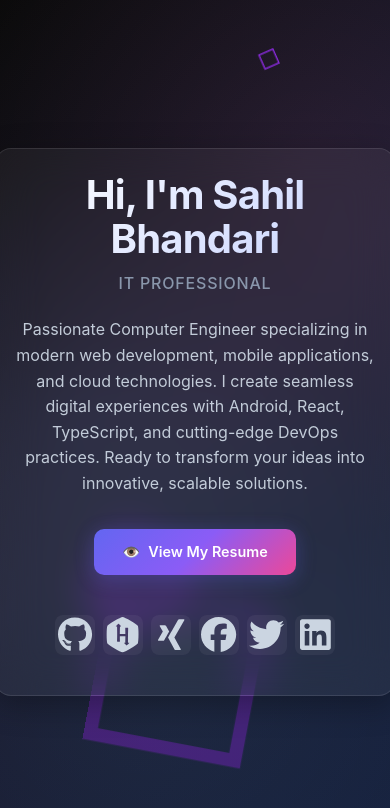
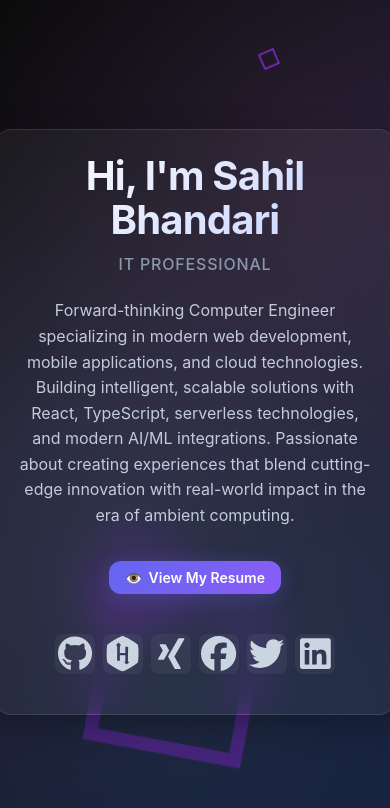
Before and after one commit to sahil-bhandari/aboutme, a React (Create React App) app: page / in a window 390 px wide. Shown: the top 808 px of the page. Built offline with nearby package versions, Linux system fonts and the light colour scheme.

Commit message:
optimise components
- typescript changes
- css changes

```diff
--- a/src/components/background/index.tsx
+++ b/src/components/background/index.tsx
@@ -1,19 +1,16 @@
+import React, { memo } from "react";
 import "./styles.css";
+
+const BACKGROUND_ITEMS = 7;
 
 const Background = () => {
   return (
-    <>
-      <ul className="background">
-        <li></li>
-        <li></li>
-        <li></li>
-        <li></li>
-        <li></li>
-        <li></li>
-        <li></li>
-      </ul>
-    </>
+    <ul className="background" aria-hidden="true">
+      {Array.from({ length: BACKGROUND_ITEMS }, (_, i) => (
+        <li key={i} />
+      ))}
+    </ul>
   );
 };
 
-export default Background;
+export default memo(Background);
--- a/src/components/intro/index.tsx
+++ b/src/components/intro/index.tsx
@@ -1,25 +1,23 @@
-import React from "react";
+import React, { memo } from "react";
 import "./styles.css";
 import Socials from "../socials";
 import ResumeViewer from "../resumeviewer";
 import Background from "../background";
 
-export default function Intro() {
+const Intro = () => {
   return (
-    <div
-      id="home"
-      className="overview"
-    >
-      <Background/>
+    <div id="home" className="overview">
+      <Background />
       <div className="content-container">
-        <section className="intro-section">
-          <h1>Hi, I'm Sahil Bhandari</h1>
+        <section className="intro-section" aria-labelledby="intro-heading">
+          <h1 id="intro-heading">Hi, I'm Sahil Bhandari</h1>
           <h2>IT Professional</h2>
           <p>
-            Passionate Computer Engineer specializing in modern web development,
-            mobile applications, and cloud technologies. I create seamless digital
-            experiences with Android, React, TypeScript, and cutting-edge DevOps practices.
-            Ready to transform your ideas into innovative, scalable solutions.
+            Forward-thinking Computer Engineer specializing in modern web development,
+            mobile applications, and cloud technologies. Building intelligent,
+            scalable solutions with React, TypeScript, serverless technologies, and modern
+            AI/ML integrations. Passionate about creating experiences that blend cutting-edge
+            innovation with real-world impact in the era of ambient computing.
           </p>
         </section>
 
@@ -33,4 +31,6 @@ export default function Intro() {
       </div>
     </div>
   );
-}
+};
+
+export default memo(Intro);
--- a/src/components/resumeviewer/index.tsx
+++ b/src/components/resumeviewer/index.tsx
@@ -1,4 +1,4 @@
-import React, { useState } from "react";
+import React, { useState, useCallback, memo } from "react";
 import "./styles.css";
 
 interface ResumeViewerProps {
@@ -6,66 +6,72 @@ interface ResumeViewerProps {
   name: string;
 }
 
-export default function ResumeViewer({
-  resumeUrl = "https://drive.google.com/file/d/17lEXXo8KHI_zRlFckyCg5Q2LUFczUlEq/view?usp=share_link",
-  name = "Sahil Bhandari"
-}: ResumeViewerProps) {
-  const [isModalOpen, setIsModalOpen] = useState(false);
+interface ResumeModalProps {
+  isOpen: boolean;
+  onClose: () => void;
+  onShare: () => void;
+  embedUrl: string;
+  downloadUrl: string;
+  name: string;
+}
 
-  // Convert Google Drive share link to embed link
-  const getEmbedUrl = (url: string) => {
-    const fileId = url.match(/\/d\/(.*?)\/view/)?.[1];
-    return fileId ? `https://drive.google.com/file/d/${fileId}/preview` : url;
-  };
+// Extract modal to separate memoized component
+const ResumeModal = memo(({
+  isOpen,
+  onClose,
+  onShare,
+  embedUrl,
+  downloadUrl,
+  name
+}: ResumeModalProps) => {
+  const handleKeyDown = useCallback((e: React.KeyboardEvent) => {
+    if (e.key === "Escape") onClose();
+  }, [onClose]);
 
-  const downloadUrl = resumeUrl.replace('/view', '/export?format=pdf');
+  if (!isOpen) return null;
 
   return (
-    <>
-      <div className="resume-actions">
+    <div
+      className="resume-modal-overlay"
+      onClick={onClose}
+      onKeyDown={handleKeyDown}
+      role="dialog"
+      aria-modal="true"
+      aria-labelledby="resume-modal-title"
+    >
+      <div
+        className="resume-modal"
+        onClick={(e) => e.stopPropagation()}
+      >
+        <div className="resume-modal-header">
+          <h3 id="resume-modal-title">{name}'s Resume</h3>
+          <div className="modal-actions">
             <button
-          className="button-cover resume-view"
-          onClick={() => setIsModalOpen(true)}
+              className="share-btn"
+              onClick={onShare}
               type="button"
+              title="Share Resume"
+              aria-label="Share Resume"
             >
-          <span>👁️</span>
-          <span>View My Resume</span>
+              🔗
             </button>
-{/*
-        <a
-          href={downloadUrl}
-          download={`${name}_Resume.pdf`}
-          className="button-cover resume-download"
-          target="_blank"
-          rel="noreferrer"
-        >
-          <span>⬇️</span>
-          <span>Download PDF</span>
-        </a> */}
-      </div>
-
-      {/* Modal Overlay */}
-      {isModalOpen && (
-        <div className="resume-modal-overlay" onClick={() => setIsModalOpen(false)}>
-          <div className="resume-modal" onClick={(e) => e.stopPropagation()}>
-            <div className="resume-modal-header">
-              <h3>{name}'s Resume</h3>
-              <div className="modal-actions">
             <a
               href={downloadUrl}
               download={`${name}_Resume.pdf`}
               className="download-btn"
               target="_blank"
-                  rel="noreferrer"
+              rel="noopener noreferrer"
               title="Download Resume"
+              aria-label="Download Resume"
             >
               ⬇️
             </a>
             <button
               className="close-btn"
-                  onClick={() => setIsModalOpen(false)}
+              onClick={onClose}
               type="button"
               title="Close Resume"
+              aria-label="Close Resume"
             >
               ✕
             </button>
@@ -74,15 +80,110 @@ export default function ResumeViewer({
 
         <div className="resume-viewer-container">
           <iframe
-                src={getEmbedUrl(resumeUrl)}
+            src={embedUrl}
             title={`${name}'s Resume`}
             className="resume-iframe"
             loading="lazy"
+            allow="fullscreen"
           />
         </div>
       </div>
     </div>
-      )}
+  );
+});
+
+ResumeModal.displayName = "ResumeModal";
+
+const ResumeViewer = ({
+  resumeUrl = "https://drive.google.com/file/d/17lEXXo8KHI_zRlFckyCg5Q2LUFczUlEq/view?usp=share_link",
+  name = "Sahil Bhandari"
+}: ResumeViewerProps) => {
+  const [isModalOpen, setIsModalOpen] = useState(false);
+
+  // Memoize URL transformations
+  const { embedUrl, downloadUrl } = React.useMemo(() => {
+    const fileId = resumeUrl.match(/\/d\/(.*?)\/view/)?.[1];
+    return {
+      embedUrl: fileId
+        ? `https://drive.google.com/file/d/${fileId}/preview`
+        : resumeUrl,
+      downloadUrl: resumeUrl.replace('/view', '/export?format=pdf')
+    };
+  }, [resumeUrl]);
+
+  // Memoize handlers
+  const handleOpenModal = useCallback(() => {
+    setIsModalOpen(true);
+    document.body.style.overflow = 'hidden'; // Prevent background scroll
+  }, []);
+
+  const handleCloseModal = useCallback(() => {
+    setIsModalOpen(false);
+    document.body.style.overflow = ''; // Restore scroll
+  }, []);
+
+  const handleShare = useCallback(async () => {
+    const shareData = {
+      title: `${name}'s Resume`,
+      text: `Check out ${name}'s professional resume`,
+      url: resumeUrl
+    };
+
+    try {
+      // Check if Web Share API is available
+      if (navigator.share && navigator.canShare?.(shareData)) {
+        await navigator.share(shareData);
+      } else {
+        // Fallback: Copy to clipboard
+        await navigator.clipboard.writeText(resumeUrl);
+        alert('Resume link copied to clipboard!');
+      }
+    } catch (err) {
+      // User cancelled or error occurred
+      if ((err as Error).name !== 'AbortError') {
+        console.error('Error sharing:', err);
+        // Final fallback: try clipboard again
+        try {
+          await navigator.clipboard.writeText(resumeUrl);
+          alert('Resume link copied to clipboard!');
+        } catch (clipboardErr) {
+          console.error('Clipboard error:', clipboardErr);
+        }
+      }
+    }
+  }, [name, resumeUrl]);
+
+  // Cleanup on unmount
+  React.useEffect(() => {
+    return () => {
+      document.body.style.overflow = '';
+    };
+  }, []);
+
+  return (
+    <>
+      <div className="resume-actions">
+        <button
+          className="button-cover resume-view"
+          onClick={handleOpenModal}
+          type="button"
+          aria-label={`View ${name}'s resume`}
+        >
+          <span role="img" aria-label="eye">👁️</span>
+          <span>View My Resume</span>
+        </button>
+      </div>
+
+      <ResumeModal
+        isOpen={isModalOpen}
+        onClose={handleCloseModal}
+        onShare={handleShare}
+        embedUrl={embedUrl}
+        downloadUrl={downloadUrl}
+        name={name}
+      />
     </>
   );
-}
+};
+
+export default memo(ResumeViewer);
--- a/src/components/resumeviewer/styles.css
+++ b/src/components/resumeviewer/styles.css
@@ -7,68 +7,57 @@
   flex-wrap: wrap;
 }
 
-/* Social-style button for resume view */
-.social-style-btn {
-  position: relative;
+/* Primary Resume View Button */
+.button-cover.resume-view {
   display: inline-flex;
   align-items: center;
   justify-content: center;
-  width: 48px;
-  height: 48px;
-  margin: 0;
-  padding: 0;
-  color: #cbd5e1;
+  gap: 0.5rem;
+  padding: 0.75rem 1.5rem;
+  color: #ffffff;
   text-decoration: none;
-  font-size: 1.5rem;
+  font-size: 1rem;
+  font-weight: 600;
+  font-family: "Inter", "Poppins", sans-serif;
   border: none;
   border-radius: 12px;
-  background: rgba(255, 255, 255, 0.05);
-  backdrop-filter: blur(10px);
+  background: linear-gradient(135deg, #6366f1 0%, #8b5cf6 100%);
   cursor: pointer;
   transition: all 0.3s cubic-bezier(0.4, 0, 0.2, 1);
+  box-shadow: 0 4px 20px rgba(99, 102, 241, 0.3);
+  position: relative;
   overflow: hidden;
 }
 
-.social-style-btn::before {
-  content: '';
+.button-cover.resume-view::before {
+  content: "";
   position: absolute;
   top: 0;
   left: 0;
   right: 0;
   bottom: 0;
-  background: linear-gradient(135deg, rgba(99, 102, 241, 0.2), rgba(139, 92, 246, 0.2));
+  background: linear-gradient(135deg, #8b5cf6 0%, #6366f1 100%);
   opacity: 0;
   transition: opacity 0.3s ease;
-  z-index: -1;
+  z-index: 0;
 }
 
-.social-style-btn:hover::before {
+.button-cover.resume-view:hover::before {
   opacity: 1;
 }
 
-.social-style-btn:hover {
-  transform: translateY(-4px) scale(1.05);
-  color: #ffffff;
-  box-shadow: 0 8px 25px rgba(99, 102, 241, 0.25);
+.button-cover.resume-view:hover {
+  transform: translateY(-2px);
+  box-shadow: 0 8px 30px rgba(99, 102, 241, 0.4);
 }
 
-.social-style-btn:active {
-  transform: translateY(-2px) scale(1.02);
+.button-cover.resume-view:active {
+  transform: translateY(0);
 }
 
-.social-style-btn:focus {
-  outline: 2px solid #6366f1;
-  outline-offset: 2px;
-}
-
-.resume-download {
-  background: linear-gradient(135deg, #10b981 0%, #059669 100%) !important;
-  box-shadow: 0 4px 20px rgba(16, 185, 129, 0.3) !important;
-}
-
-.resume-download:hover {
-  background: linear-gradient(135deg, #059669 0%, #047857 100%) !important;
-  box-shadow: 0 8px 30px rgba(16, 185, 129, 0.4) !important;
+.button-cover.resume-view > * {
+  position: relative;
+  z-index: 1;
 }
 
 /* Modal Styles */
@@ -89,7 +78,7 @@
 }
 
 .resume-modal {
-  background: rgba(255, 255, 255, 0.05);
+  background: rgba(30, 30, 46, 0.95);
   backdrop-filter: blur(20px);
   border: 1px solid rgba(255, 255, 255, 0.1);
   border-radius: 24px;
@@ -99,7 +88,7 @@
   max-height: 800px;
   display: flex;
   flex-direction: column;
-  box-shadow: 0 8px 32px rgba(0, 0, 0, 0.3);
+  box-shadow: 0 8px 32px rgba(0, 0, 0, 0.5);
   animation: slideUp 0.4s cubic-bezier(0.4, 0, 0.2, 1);
 }
 
@@ -109,7 +98,7 @@
   align-items: center;
   padding: 1.5rem 2rem;
   border-bottom: 1px solid rgba(255, 255, 255, 0.1);
-  background: rgba(255, 255, 255, 0.05);
+  background: rgba(255, 255, 255, 0.03);
   border-radius: 24px 24px 0 0;
 }
 
@@ -127,10 +116,12 @@
 
 .modal-actions {
   display: flex;
-  gap: 0.5rem;
+  gap: 0.75rem;
   align-items: center;
 }
 
+/* Action Buttons: Share, Download, Close */
+.share-btn,
 .download-btn,
 .close-btn {
   width: 40px;
@@ -141,38 +132,130 @@
   align-items: center;
   justify-content: center;
   cursor: pointer;
-  font-size: 1.2rem;
+  font-size: 1.25rem;
   transition: all 0.3s cubic-bezier(0.4, 0, 0.2, 1);
   text-decoration: none;
   backdrop-filter: blur(10px);
+  position: relative;
+  overflow: hidden;
 }
 
+/* Share Button */
+.share-btn {
+  background: rgba(59, 130, 246, 0.2);
+  color: #3b82f6;
+  border: 1px solid rgba(59, 130, 246, 0.3);
+  visibility: hidden;
+}
+
+.share-btn::before {
+  content: "";
+  position: absolute;
+  top: 0;
+  left: 0;
+  right: 0;
+  bottom: 0;
+  background: rgba(59, 130, 246, 0.2);
+  opacity: 0;
+  transition: opacity 0.3s ease;
+}
+
+.share-btn:hover::before {
+  opacity: 1;
+}
+
+.share-btn:hover {
+  background: rgba(59, 130, 246, 0.3);
+  transform: translateY(-2px) scale(1.05);
+  box-shadow: 0 8px 25px rgba(59, 130, 246, 0.3);
+  color: #ffffff;
+  border-color: rgba(59, 130, 246, 0.5);
+}
+
+.share-btn:active {
+  transform: translateY(0) scale(1);
+}
+
+/* Download Button */
 .download-btn {
   background: rgba(16, 185, 129, 0.2);
   color: #10b981;
   border: 1px solid rgba(16, 185, 129, 0.3);
 }
 
+.download-btn::before {
+  content: "";
+  position: absolute;
+  top: 0;
+  left: 0;
+  right: 0;
+  bottom: 0;
+  background: rgba(16, 185, 129, 0.2);
+  opacity: 0;
+  transition: opacity 0.3s ease;
+}
+
+.download-btn:hover::before {
+  opacity: 1;
+}
+
 .download-btn:hover {
   background: rgba(16, 185, 129, 0.3);
   transform: translateY(-2px) scale(1.05);
-  box-shadow: 0 8px 25px rgba(16, 185, 129, 0.25);
+  box-shadow: 0 8px 25px rgba(16, 185, 129, 0.3);
   color: #ffffff;
+  border-color: rgba(16, 185, 129, 0.5);
 }
 
+.download-btn:active {
+  transform: translateY(0) scale(1);
+}
+
+/* Close Button */
 .close-btn {
   background: rgba(239, 68, 68, 0.2);
   color: #ef4444;
   border: 1px solid rgba(239, 68, 68, 0.3);
 }
 
+.close-btn::before {
+  content: "";
+  position: absolute;
+  top: 0;
+  left: 0;
+  right: 0;
+  bottom: 0;
+  background: rgba(239, 68, 68, 0.2);
+  opacity: 0;
+  transition: opacity 0.3s ease;
+}
+
+.close-btn:hover::before {
+  opacity: 1;
+}
+
 .close-btn:hover {
   background: rgba(239, 68, 68, 0.3);
   transform: translateY(-2px) scale(1.05);
-  box-shadow: 0 8px 25px rgba(239, 68, 68, 0.25);
+  box-shadow: 0 8px 25px rgba(239, 68, 68, 0.3);
   color: #ffffff;
+  border-color: rgba(239, 68, 68, 0.5);
 }
 
+.close-btn:active {
+  transform: translateY(0) scale(1);
+}
+
+/* Focus States for Accessibility */
+.share-btn:focus,
+.download-btn:focus,
+.close-btn:focus,
+.button-cover.resume-view:focus {
+  outline: 2px solid #6366f1;
+  outline-offset: 2px;
+}
+
+/* Resume Viewer Container */
 .resume-viewer-container {
   flex: 1;
   padding: 0;
@@ -186,7 +269,7 @@
   height: 100%;
   border: none;
   border-radius: 0 0 24px 24px;
-  background: rgba(255, 255, 255, 0.95);
+  background: rgba(255, 255, 255, 0.98);
 }
 
 /* Animations */
@@ -216,11 +299,9 @@
     gap: 0.75rem;
   }
 
-  .social-style-btn {
-    width: 44px;
-    height: 44px;
-    font-size: 1.25rem;
-    border-radius: 10px;
+  .button-cover.resume-view {
+    padding: 0.625rem 1.25rem;
+    font-size: 0.9rem;
   }
 
   .resume-modal {
@@ -230,7 +311,6 @@
   }
 
   .resume-modal-header {
-    border-radius: 24px 24px 0 0;
     padding: 1rem 1.5rem;
   }
 
@@ -238,11 +318,16 @@
     font-size: 1.25rem;
   }
 
+  .modal-actions {
+    gap: 0.5rem;
+  }
+
+  .share-btn,
   .download-btn,
   .close-btn {
     width: 36px;
     height: 36px;
-    font-size: 1rem;
+    font-size: 1.1rem;
     border-radius: 10px;
   }
 }
@@ -252,11 +337,10 @@
     gap: 0.5rem;
   }
 
-  .social-style-btn {
-    width: 40px;
-    height: 40px;
-    font-size: 1.1rem;
-    border-radius: 8px;
+  .button-cover.resume-view {
+    padding: 0.5rem 1rem;
+    font-size: 0.875rem;
+    gap: 0.375rem;
   }
 
   .resume-modal-overlay {
@@ -266,19 +350,51 @@
   .resume-modal {
     width: 100%;
     height: 100vh;
-    border-radius: 0;
+    border-radius: 16px;
   }
 
   .resume-modal-header {
-    border-radius: 0;
+    border-radius: 16px 16px 0 0;
     padding: 1rem;
   }
 
+  .resume-modal-header h3 {
+    font-size: 1.1rem;
+  }
+
+  .modal-actions {
+    gap: 0.375rem;
+  }
+
+  .share-btn,
+  .download-btn,
+  .close-btn {
+    width: 34px;
+    height: 34px;
+    font-size: 1rem;
+    border-radius: 8px;
+  }
+
   .resume-viewer-container {
-    border-radius: 0;
+    border-radius: 0 0 16px 16px;
   }
 
   .resume-iframe {
-    border-radius: 0;
+    border-radius: 0 0 16px 16px;
   }
 }
+
+/* Extra Small Devices */
+@media (max-width: 360px) {
+  .button-cover.resume-view span:last-child {
+    font-size: 0.8rem;
+  }
+
+  .share-btn,
+  .download-btn,
+  .close-btn {
+    width: 32px;
+    height: 32px;
+    font-size: 0.95rem;
+  }
+}
--- a/src/components/socials/index.jsx
+++ /dev/null
@@ -1,41 +0,0 @@
-import React from "react";
-import { FontAwesomeIcon } from "@fortawesome/react-fontawesome";
-import {
-  faXing,
-  faFacebook,
-  faTwitter,
-  faGithub,
-  faLinkedin,
-  faHackerrank
-} from "@fortawesome/free-brands-svg-icons";
-
-import "./styles.css";
-
-const Socials = () => {
-  return (
-    <>
-      <div class="social-container">
-        <a href="https://github.com/sahil-bhandari" className="social">
-          <FontAwesomeIcon icon={faGithub} size="2x" />
-        </a>
-        <a href="https://www.hackerrank.com/sahil_bhandari?hr_r=1" className="social">
-          <FontAwesomeIcon icon={faHackerrank} size="2x" />
-        </a>
-        <a href="https://www.xing.com/profile/Sahil_Bhandari4" className="social">
-          <FontAwesomeIcon icon={faXing} size="2x" />
-        </a>
-        <a href="https://www.facebook.com/saheel.supersoul" className="social">
-          <FontAwesomeIcon icon={faFacebook} size="2x" />
-        </a>
-        <a href="https://twitter.com/sahil_bhandari_" className="social">
-          <FontAwesomeIcon icon={faTwitter} size="2x" />
-        </a>
-        <a href="https://www.linkedin.com/in/sahilumeshbhandari/" className="social" >
-          <FontAwesomeIcon icon={faLinkedin} size="2x" />
-        </a>
-      </div>
-    </>
-  );
-};
-
-export default Socials;
--- /dev/null
+++ b/src/components/socials/index.tsx
@@ -0,0 +1,72 @@
+import React, { memo } from "react";
+import { FontAwesomeIcon } from "@fortawesome/react-fontawesome";
+import {
+  faXing,
+  faFacebook,
+  faTwitter,
+  faGithub,
+  faLinkedin,
+  faHackerrank
+} from "@fortawesome/free-brands-svg-icons";
+import "./styles.css";
+
+interface SocialLink {
+  href: string;
+  icon: any;
+  label: string;
+}
+
+const SOCIAL_LINKS: SocialLink[] = [
+  {
+    href: "https://github.com/sahil-bhandari",
+    icon: faGithub,
+    label: "GitHub"
+  },
+  {
+    href: "https://www.hackerrank.com/sahil_bhandari?hr_r=1",
+    icon: faHackerrank,
+    label: "HackerRank"
+  },
+  {
+    href: "https://www.xing.com/profile/Sahil_Bhandari4",
+    icon: faXing,
+    label: "Xing"
+  },
+  {
+    href: "https://www.facebook.com/saheel.supersoul",
+    icon: faFacebook,
+    label: "Facebook"
+  },
+  {
+    href: "https://twitter.com/sahil_bhandari_",
+    icon: faTwitter,
+    label: "Twitter"
+  },
+  {
+    href: "https://www.linkedin.com/in/sahilumeshbhandari/",
+    icon: faLinkedin,
+    label: "LinkedIn"
+  }
+];
+
+const Socials = () => {
+  return (
+    <div className="social-container" role="list">
+      {SOCIAL_LINKS.map(({ href, icon, label }) => (
+        <a
+          key={label}
+          href={href}
+          className="social"
+          target="_blank"
+          rel="noopener noreferrer"
+          aria-label={`Visit ${label} profile`}
+          role="listitem"
+        >
+          <FontAwesomeIcon icon={icon} size="2x" aria-hidden="true" />
+        </a>
+      ))}
+    </div>
+  );
+};
+
+export default memo(Socials);
```
Lines whose indentation alone changed are shown as unchanged.
